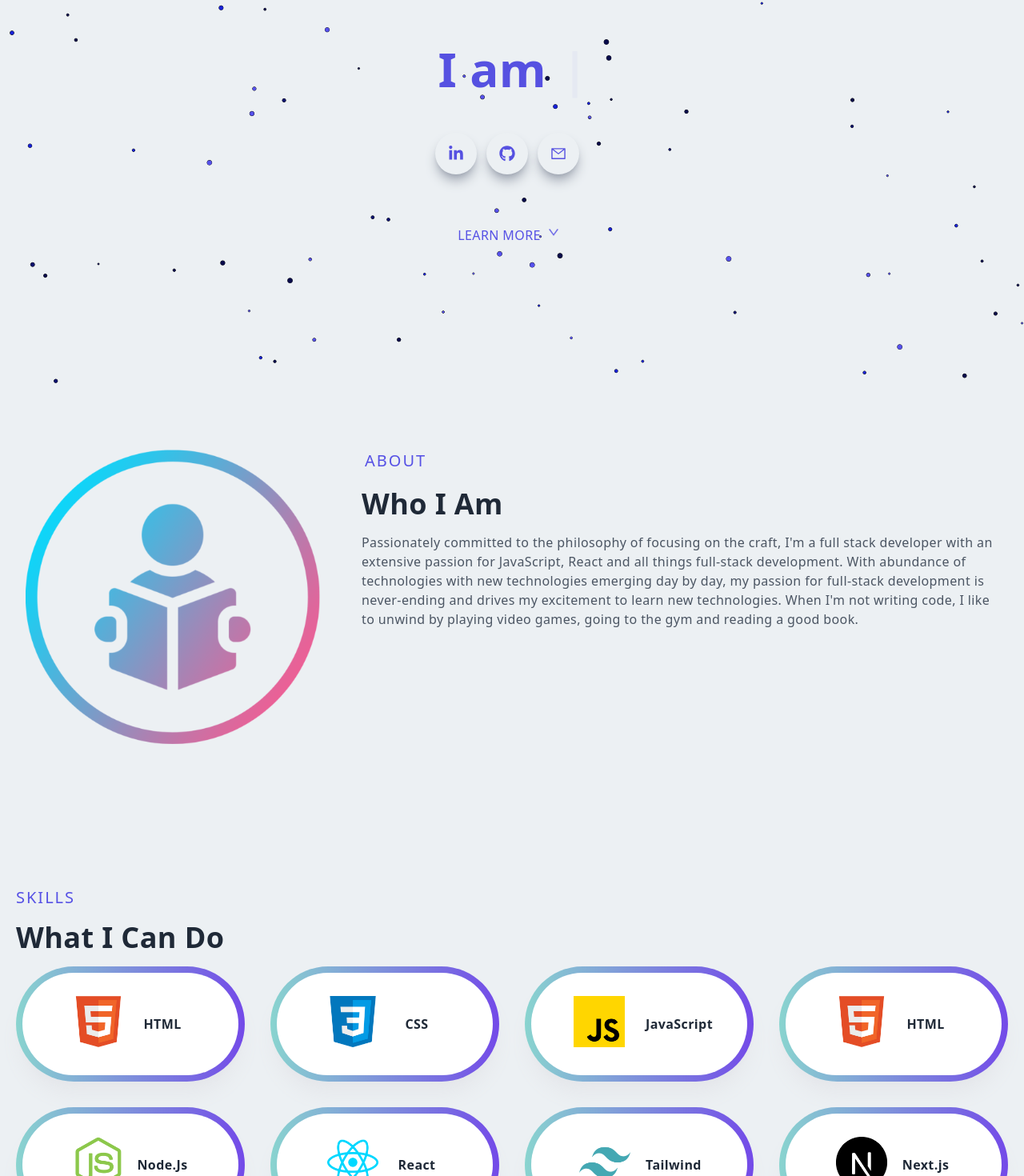
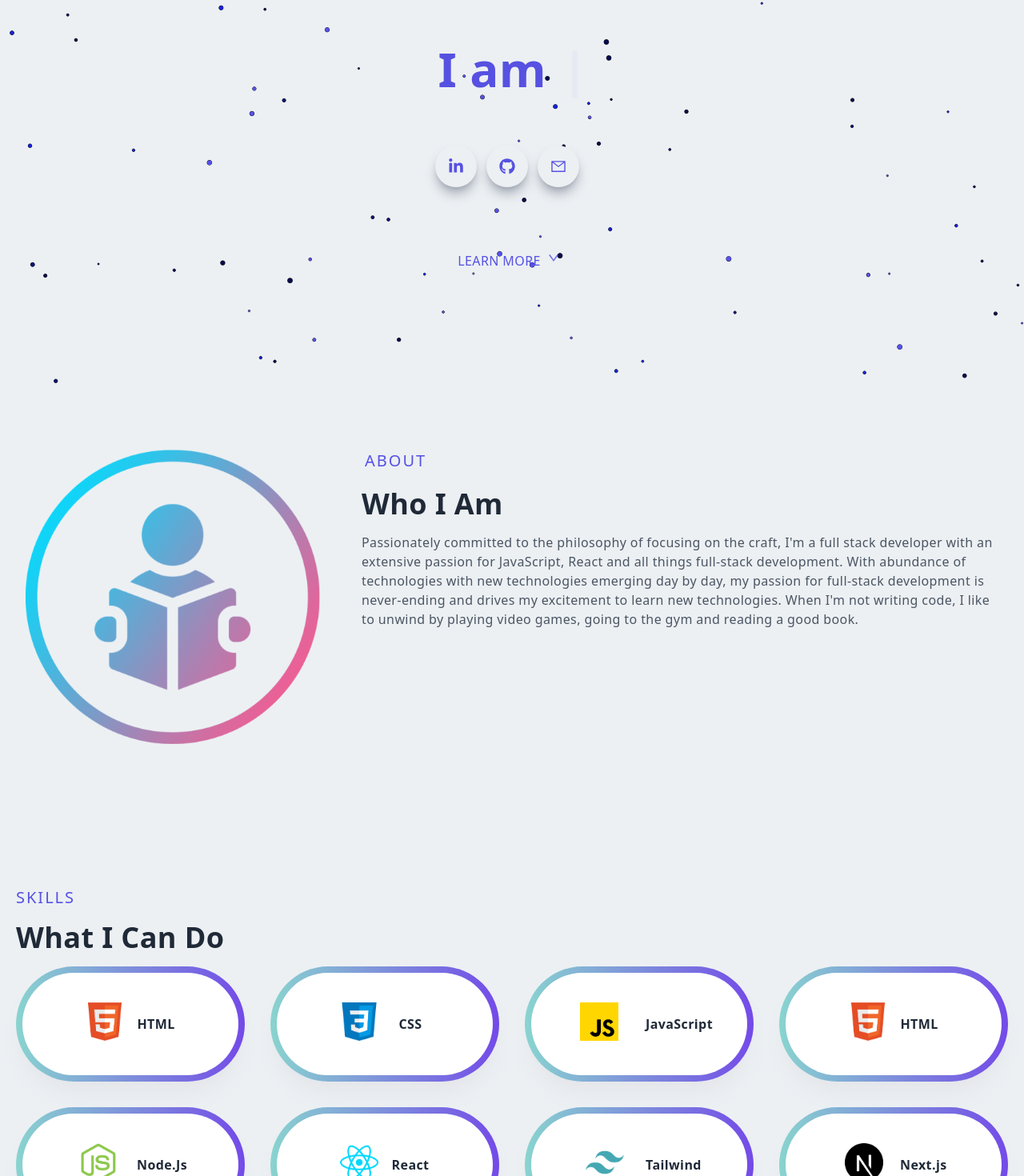
Before and after one commit to Sowie00/portfolio_site, a Next.js app: page / in a window 1280 px wide. Shown: the part 314-1784 px from the top of the page at 80% size. Built offline with nearby package versions, Linux system fonts and the light colour scheme; no server answers; the database is empty.

Commit message:
fixed screen constraints

```diff
--- a/src/components/Main/Main.jsx
+++ b/src/components/Main/Main.jsx
@@ -50,7 +50,7 @@ const Main = () => {
             }}
             transition={{ duration: 1.0, delay: 3.0 }}
           >
-            <div className="flex items-center justify-between max-w-[330px] m-auto py-10">
+            <div className="flex items-center justify-between max-w-[330px] m-auto py-14">
               <a
                 href="https://www.linkedin.com/in/sourav-pandya-a999a7204/"
                 target="_blank"
--- a/src/components/Skills/Skills.jsx
+++ b/src/components/Skills/Skills.jsx
@@ -40,7 +40,7 @@ const Skills = (props) => {
               >
                 <div className="grid grid-cols-2 gap-4 justify-center items-center">
                   <div className="m-auto">
-                    <Image src={item.image} width="64px" height="64px" alt="" />
+                    <Image src={item.image} width="48px" height="48px" alt="" />
                   </div>
                   <div
                     key={item.skillName}
```
